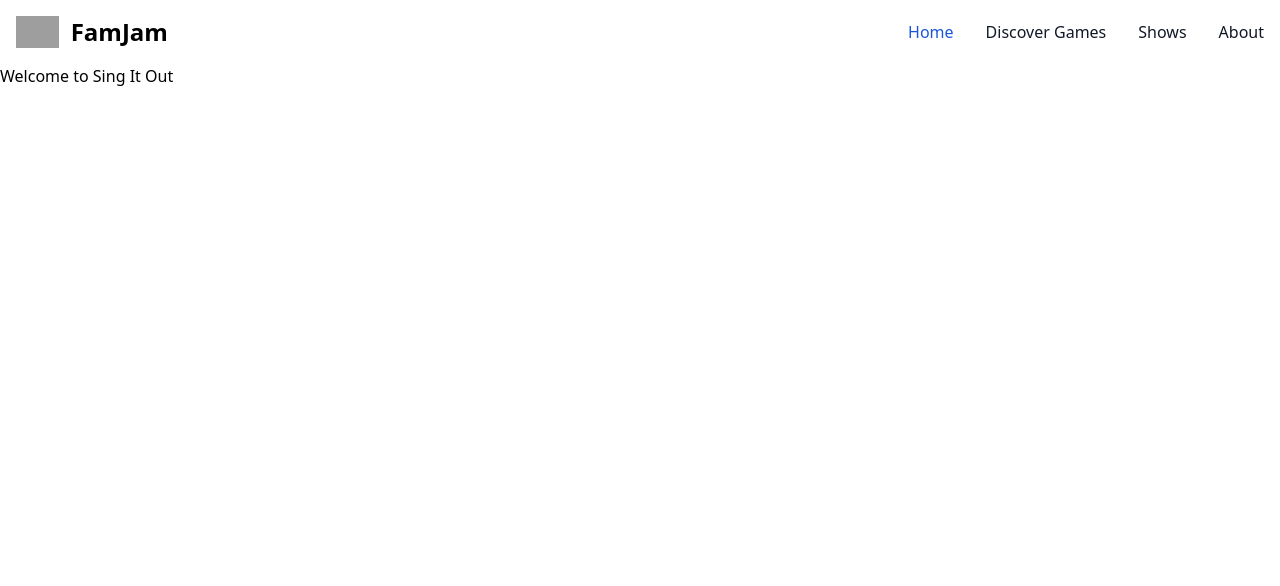
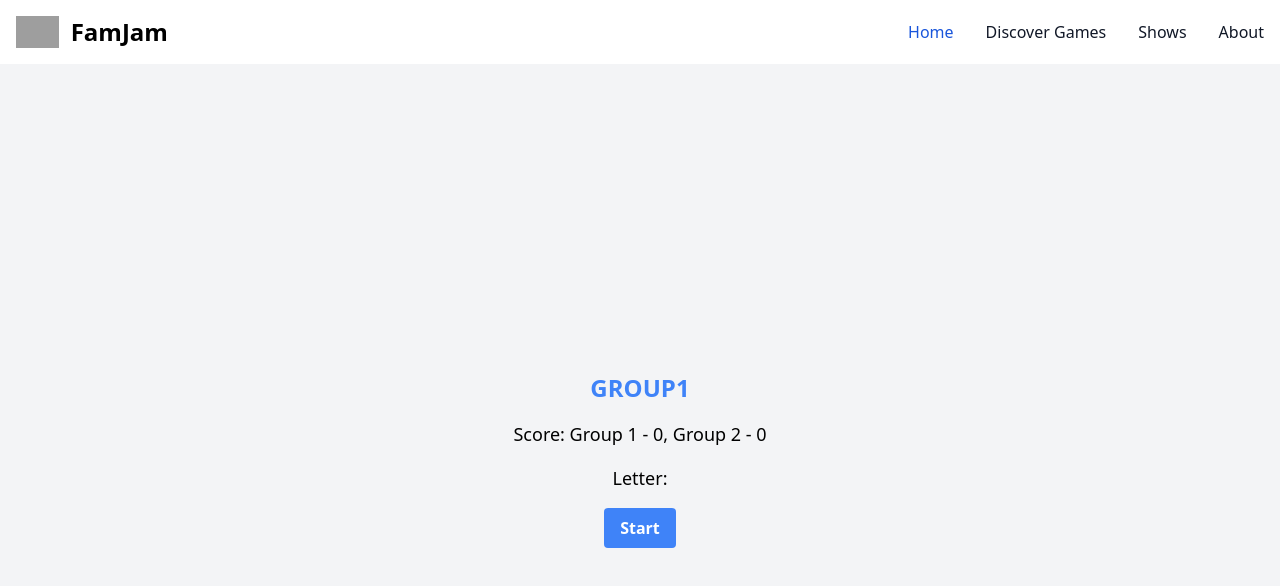
Before and after one commit to nixondebantu/famjam, a React (Create React App) app: page /singitout in a window 1280 px wide. Shown: the top 586 px of the page. Built offline with nearby package versions, Linux system fonts and the light colour scheme; grey boxes are pictures that could not be loaded.

Commit message:
functionality_of_koli

```diff
--- a/src/pages/SingItOut.js
+++ b/src/pages/SingItOut.js
@@ -1,9 +1,65 @@
-import React from 'react';
+import React, { useState, useEffect } from 'react';
 
 export default function SingItOut() {
+  const [score, setScore] = useState({ group1: 0, group2: 0 });
+  const [letter, setLetter] = useState('');
+   const [turn, setTurn] = useState('group1');
+  const [gameStarted, setGameStarted] = useState(false);
+  const [passCount, setPassCount] = useState(0);
+  const [timerId, setTimerId] = useState(null);
+
+  const generateLetter = () => {
+    const randomLetter = String.fromCharCode(97 + Math.floor(Math.random() * 26));
+    setLetter(randomLetter);
+    setPassCount(0);
+  };
+
+  const handleStart = () => {
+    setGameStarted(true);
+    generateLetter();
+  };
+
+  const handleAccept = () => {
+    clearTimeout(timerId);
+    setScore(prevScore => ({ ...prevScore, [turn]: prevScore[turn] + 1 }));
+    setTurn(turn === 'group1' ? 'group2' : 'group1');
+    generateLetter();
+  };
+
+  const handlePass = () => {
+    clearTimeout(timerId);
+    setPassCount(passCount + 1);
+    const otherGroup = turn === 'group1' ? 'group2' : 'group1';
+    setScore(prevScore => ({ ...prevScore, [otherGroup]: prevScore[otherGroup] + 1 }));
+    setTurn(otherGroup);
+    if (passCount >= 1) {
+      generateLetter();
+    }
+  };
+
+  useEffect(() => {
+    if (gameStarted) {
+      const id = setTimeout(handlePass, 30000); // set a timer to automatically pass after 30 seconds
+      setTimerId(id); // save the timer id so you can clear it later
+    }
+  }, [gameStarted, turn]); // add turn as a dependency
+
+  if (score.group1 >= 10) {
+    return <h2 className="text-2xl font-bold text-green-500">Group 1 wins!</h2>;
+  }
+
+  if (score.group2 >= 10) {
+    return <h2 className="text-2xl font-bold text-green-500">Group 2 wins!</h2>;
+  }
+
   return (
-    <>
-        <h1> Welcome to Sing It Out </h1>
-    </>
+    <div className="flex flex-col items-center justify-center min-h-screen bg-gray-100">
+      <h2 className="mb-4 text-2xl font-bold text-blue-500">{turn.toUpperCase()}</h2>
+      <p className="mb-4 text-lg">Score: Group 1 - {score.group1}, Group 2 - {score.group2}</p>
+      <p className="mb-4 text-lg">Letter: {letter}</p>
+      {!gameStarted && <button className="px-4 py-2 mb-2 font-bold text-white bg-blue-500 rounded hover:bg-blue-700" onClick={handleStart}>Start</button>}
+      {gameStarted && <button className="px-4 py-2 mb-2 font-bold text-white bg-green-500 rounded hover:bg-green-700" onClick={handleAccept}>Accept</button>}
+      {gameStarted && <button className="px-4 py-2 font-bold text-white bg-red-500 rounded hover:bg-red-700" onClick={handlePass}>Pass</button>}
+    </div>
   );
 }
```
